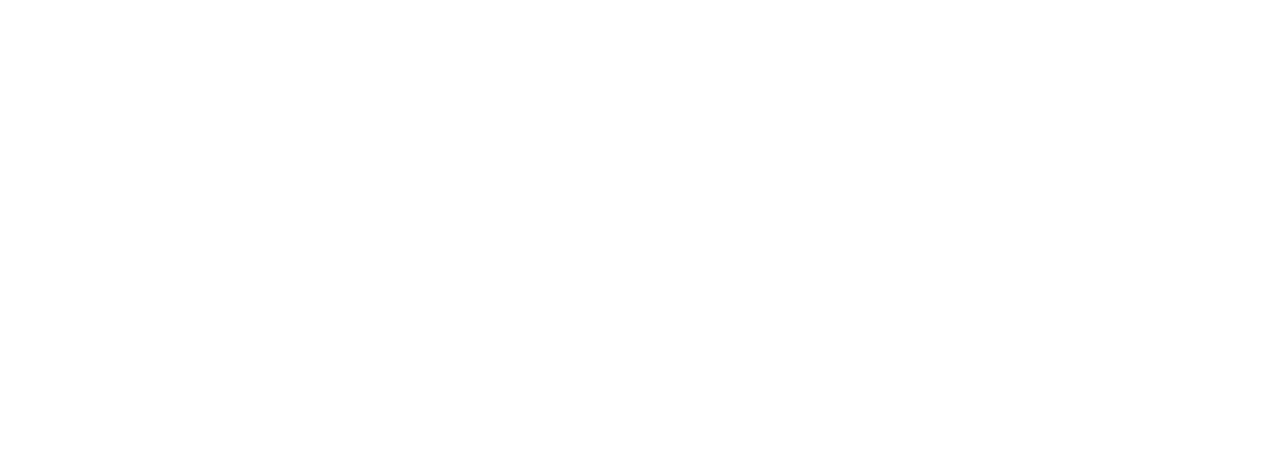
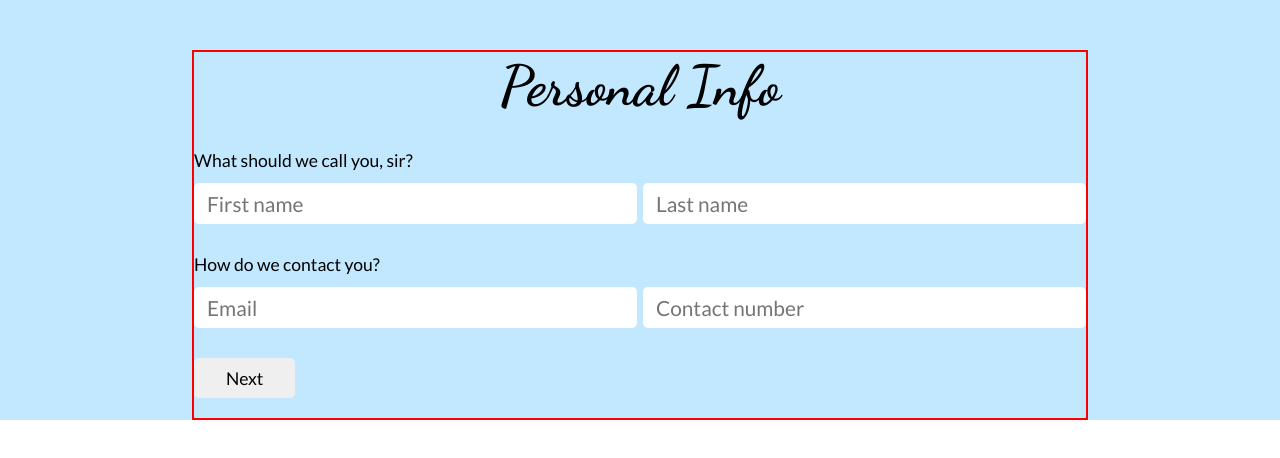
Before and after one commit to Abhijeet-Gautam5702/satvik-tourism, a React (Vite) app: page /Book in a window 1280 px wide. Before the commit this address had no page. Shown: the top 458 px of the page. Built offline with nearby package versions, Linux system fonts and the light colour scheme; a web font is replaced by a local one.

Commit message:
update naviagation links and start working on booking-section

```diff
--- a/src/App.jsx
+++ b/src/App.jsx
@@ -10,8 +10,8 @@
     <div className="App">
         <Routes>
           <Route path="/" element={<Homepage/>} />
-          <Route path="/sections/about" element={<About/>} />
-          <Route path="/sections/book" element={<Book/>} />
+          <Route path="/About" element={<About/>} />
+          <Route path="/Book" element={<Book/>} />
         </Routes>
     </div>
   )
--- a/src/Book.jsx
+++ b/src/Book.jsx
@@ -1,9 +1,94 @@
-import React from "react"
+import React from "react";
+import { useState } from "react";
+import "./book.scss";
 
-function Book(){
-    return (
-        <h2>This section is currently under development</h2>
-    )
+function Book() {
+  const [userData, setUserData] = useState({
+    firstName: ``,
+    lastName: ``,
+    email: ``,
+    contact: ``,
+    noOfTourist: 0,
+  });
+
+  function handleChange(e) {
+    const { name, value } = e.target;
+    setUserData((prevUserData) => {
+      return {
+        ...prevUserData,
+        [name]: value,
+      };
+    });
+  }
+
+  function scrollToNextSection() {
+    console.log(
+      "validate the details filled in the previous section first. If not correct, then prompt the user."
+    );
+    console.log("scroll to the next section!");
+  }
+
+  return (
+    <div className="booking--wrapper">
+      {/*validate the details before going to the next step*/}
+
+      {/* personal info */}
+      <div className="personal-info">
+        <h2>Personal Info</h2>
+        <p className="txt">What should we call you, sir?</p>
+        <input
+          title="First Name"
+          type="text"
+          id="firstName"
+          placeholder="First name"
+          name="firstName"
+          className="username"
+          onChange={handleChange}
+          value={userData.firstName}
+        />
+        <input
+          title="Last Name"
+          type="text"
+          id="lastName"
+          placeholder="Last name"
+          name="lastName"
+          className="username"
+          onChange={handleChange}
+          value={userData.lastName}
+        />
+        <p className="txt">How do we contact you?</p>
+        <input
+          title="Email"
+          type="email"
+          id="email"
+          placeholder="Email"
+          name="email"
+          onChange={handleChange}
+          value={userData.email}
+        />
+        <input
+          title="Contact number"
+          type="tel"
+          name="contact"
+          id="contact"
+          placeholder="Contact number"
+          onChange={handleChange}
+          value={userData.contact}
+        />
+        <a href="#select-package">
+          <input
+            onClick={scrollToNextSection}
+            type="button"
+            className="next-btn"
+            value="Next"
+          />
+        </a>
+      </div>
+
+      {/* package selection */}
+      <div id="select-package" className="select-package"></div>
+    </div>
+  );
 }
 
-export {Book}
+export { Book };
--- a/src/Homepage.jsx
+++ b/src/Homepage.jsx
@@ -12,8 +12,7 @@
   //navigate to other pages
   const navigate = useNavigate();
   function handleNavigate(e) {
-    console.log(e.target);
-    navigate(`/sections/${e.target.name}`);
+    navigate(`/${e.target.name}`);
   }
 
   //make navbar and scrollToTopIcon opaque once it reaches the booking btn
--- /dev/null
+++ b/src/book.scss
@@ -0,0 +1,53 @@
+@import "./index.scss";
+
+.booking--wrapper {
+  width: 100%;
+  height: max-content;
+  background-color: rgba($color: rgb(152, 217, 255), $alpha: 0.6);
+  padding-top: 50px; //testing
+
+  .personal-info {
+    @include setBorder(red);
+    width: 70%;
+    margin: auto;
+    margin-bottom:400px;
+    display: grid;
+    grid-template-columns: repeat(2, 1fr);
+    grid-auto-columns: minmax("fit-content", auto);
+    grid-gap: 10px 6px;
+
+    h2 {
+      font-family: "Dancing Script", cursive;
+      font-size: 3.5rem;
+      grid-column: span 2;
+      text-align: center;
+    }
+    .txt {
+        margin-top:20px;
+        margin-bottom:2px;
+    //   font-family: "Dancing Script", cursive;
+      grid-column: span 2;
+    //   text-align: center;
+      font-size:1.1rem;
+    //   font-weight: bolder;
+    }
+    input {
+      font-size: 1.3rem;
+      padding: 8px 13px;
+      border: none;
+      border-radius: 5px;
+    }
+    .username {
+      grid-column: span 1;
+    }
+    .next-btn {
+      grid-column: span 2;
+      justify-self: start;
+      padding: 0.6rem 2rem;
+      cursor: pointer;
+      margin: 20px 0;
+      font-size:1.1rem;
+    }
+  }
+
+}
--- a/src/index.scss
+++ b/src/index.scss
@@ -61,27 +61,22 @@
     background-position: center 18%;
     background-size: cover;
     color: white;
-    // position: relative;
     display: flex;
     justify-content: center;
     align-items: center;
-    // font-family: "Dancing Script", cursive;
 
-    p{
+    p {
       font-family: "Dancing Script", cursive;
       text-align: center;
-      font-size:5rem;
-      padding:10px;
-      // box-shadow:10px 10px 40px black inset;
-      background-color: rgba(0,0,0,0.4);
-      // border-radius:5px;
+      font-size: 5rem;
+      padding: 10px;
+      background-color: rgba(0, 0, 0, 0.4);
 
-      span{
-        font-size:5rem;
+      span {
+        font-size: 5rem;
         font-family: "Dancing Script", cursive;
       }
     }
-
   }
 
   nav {
@@ -91,7 +86,7 @@
     flex-flow: row wrap;
     justify-content: space-between;
     align-items: center;
-    background-color: rgba(0,0,0,0.5);
+    background-color: rgba(0, 0, 0, 0.5);
     // background-color: transparent;
     position: fixed;
     top: 0px;
@@ -123,8 +118,7 @@
         }
         .listItem:hover {
           color: yellow;
-          border-bottom:2px solid yellow;
-
+          border-bottom: 2px solid yellow;
         }
       }
     }
@@ -177,8 +171,6 @@
     transition: 0.3s;
   }
   #start-booking-btn:hover {
-    // width: 70vmax;
-    // border-radius: 10px;
     background-color: black;
     color: white;
     font-weight: bold;
@@ -202,6 +194,7 @@
       }
 
       .carousel {
+        // @include setBorder(black);
         width: 90%;
         margin: auto;
         margin-top: 10px;
@@ -211,13 +204,9 @@
         align-items: center;
 
         .carousel-img {
-          // min-height: 140px;
           width: 20vmax;
-          // max-width: 350px;
-          // max-height:180px;
-          // overflow: hidden;
-          // border-radius:10px;
-          margin: 0px 15px 15px 0px;
+          // margin: 0px 15px 15px 0px;
+          margin: 10px;
 
           img {
             box-shadow: 3px 3px 10px gray;
@@ -288,27 +277,16 @@
       margin: 10px auto 0px auto;
       padding: 10px 0;
       padding-top: 10vmin;
-      // display: flex;
-      // flex-flow: row ;
-      // justify-content: space-between;
-      // align-content: center;
-      // align-items: center;
       overflow-x: scroll;
-      //testing
       display: grid;
       grid-template-columns: repeat(3, 1fr);
       grid-auto-rows: minmax(30vh, auto);
 
       .exp-item {
-        // flex-grow:initial;
         @include setBorder(#00aaff);
         border-radius: 10px;
-        // background-color: #ffffff;
         box-shadow: 3px 3px 10px gray;
         text-align: right;
-        // width: 30%;
-        // height:30%;
-        // overflow-y: scroll;
         margin: 10px;
         position: relative;
         display: flex;
@@ -318,11 +296,9 @@
         padding: 10px;
 
         .user-img-box {
-          // position: absolute;
           width: 30%;
           height: auto;
           transform: translate(0, -50%);
-          // top:-30%;
 
           img {
             filter: drop-shadow(3px 3px 5px gray);
@@ -411,58 +387,72 @@
 }
 
 /* MEDIA QUERIES */
-/*
-@media (max-width: 600px) {
+@media (max-width: 320px) {
   .homepage {
-    #start-booking-btn {
-      width: 70%;
-    }
-  }
-}
-
-@media (max-width: 690px) {
-  .homepage {
-    .gallery {
-      .attractions {
-        .galleryItem {
-          .img-box {
-            width: 30vw;
-            height: 30vw;
-            margin-bottom: 20px;
-          }
-          p {
-            // margin:0;
-            width: 40vw;
-          }
-        }
-      }
-    }
-
     .experiences {
       .exp-carousel {
-        width: 90%;
         .exp-item {
-          min-width: 30vw;
-          min-height: 30vw;
+          width: 80vw;
+          height: 80vw;
+
+          .user-img-box {
+            top: -5vmax;
+            width: 10vmax;
+            height: 10vmax;
+          }
         }
       }
     }
   }
 }
-*/
+
 @media (max-width: 530px) {
   .homepage {
+    nav {
+      ul {
+        a {
+          .listItem {
+            font-size: 0.7rem;
+            margin: 0 5px;
+          }
+        }
+      }
+
+      .logo {
+        .hotel-title {
+          font-size: 0.9rem;
+
+          span {
+            font-size: 1.1rem;
+          }
+        }
+      }
+    }
+    #start-booking-btn {
+      width: 80%;
+    }
+
     .gallery {
+      .carousel-wrapper {
+        .carousel {
+          .carousel-img {
+            width: 100%;
+          }
+        }
+      }
+
       .attractions {
         .galleryItem {
           .img-box {
-            width: 60vw;
-            height: 60vw;
+            width: 80vw;
+            height: 80vw;
+            // height: auto;
             margin-bottom: 20px;
           }
           p {
             // margin:0;
-            width: 60vw;
+            line-height: 25px;
+            width: 80vw;
           }
         }
       }
@@ -486,101 +476,8 @@
     .contact {
       p {
         width: 80%;
+        font-size: 0.9rem;
       }
     }
   }
 }
-
-@media (max-width: 375px) {
-  .homepage {
-    nav {
-      ul {
-        a {
-          .listItem {
-            font-size: 0.7rem;
-            margin: 0 5px;
-          }
-        }
-      }
-
-      .logo {
-        .hotel-title {
-          font-size: 0.9rem;
-
-          span {
-            font-size: 1.1rem;
-          }
-        }
-      }
-    }
-  }
-}
-
-@media (max-width: 320px) {
-  .homepage {
-    .gallery {
-      .carousel-wrapper {
-        .carousel {
-          .carousel-img {
-            width: 80vmin;
-          }
-        }
-      }
-
-      .attractions {
-        margin-bottom: 50px;
-
-        .galleryItem {
-          // @include setBorder(red);
-          padding: 0px 0px;
-          padding-bottom: 30px;
-
-          .img-box {
-            width: 80vmin;
-            height: 80vmin;
-          }
-
-          p {
-            width: 80vmin;
-            margin-top: 15px;
-            line-height: 6vmin;
-          }
-        }
-      }
-
-      hr {
-        width: 70vw;
-      }
-    }
-
-    .experiences {
-      .exp-carousel {
-        .exp-item {
-          min-width: 80vw;
-          min-height: 80vw;
-        }
-      }
-    }
-  }
-}
-
-/*
-@media  (max-width:420px){
-  .homepage{
-    .experiences{
-      .exp-carousel{
-        // flex-direction: column;
-        .exp-item{
-          // width:30%;
-          width:fit-content;
-          border:2px solid red;
-
-          .user-img-box{
-
-          }
-        }
-      }
-    }
-  }
-}
-*/
```
